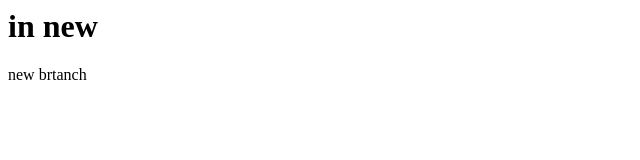
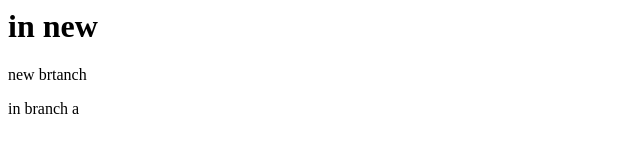
Before and after one commit to Praveenkumar-119/new-repo, a plain HTML site: page sample.html in a window 1280 px wide. Shown: the full height of the page, 0-640 px from the left. Drawn offline with Linux system fonts and the light colour scheme.

Commit message:
branch a

```diff
--- a/sample.html
+++ b/sample.html
@@ -2,5 +2,6 @@
 	<body>
 		<h1>in new</h1>
 		<p>new brtanch</p>
+		<p>in branch a</p>
 	</body>
 </html>
```
